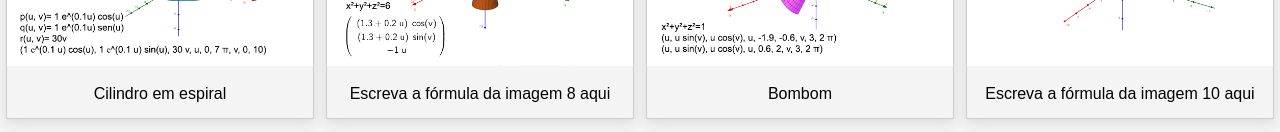
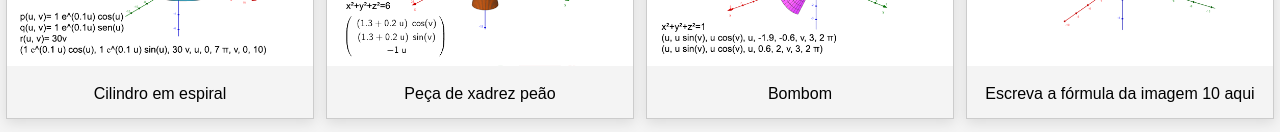
Before and after one commit to IzabelaLeal/trab_superficies, a plain HTML site: page index.html in a window 1280 px wide. Shown: the part 755-887 px from the top of the page. Drawn offline with nearby package versions, Linux system fonts and the light colour scheme.

Commit message:
Update index.html

```diff
--- a/index.html
+++ b/index.html
@@ -91,7 +91,7 @@
             <a target="_blank" href="img8.png">
                 <img src="img8.png" alt="" width="600" height="400">
             </a>
-            <div class="desc">Escreva a fórmula da imagem 8 aqui</div>
+            <div class="desc">Peça de xadrez peão</div>
         </div>
     </div>
 
```
